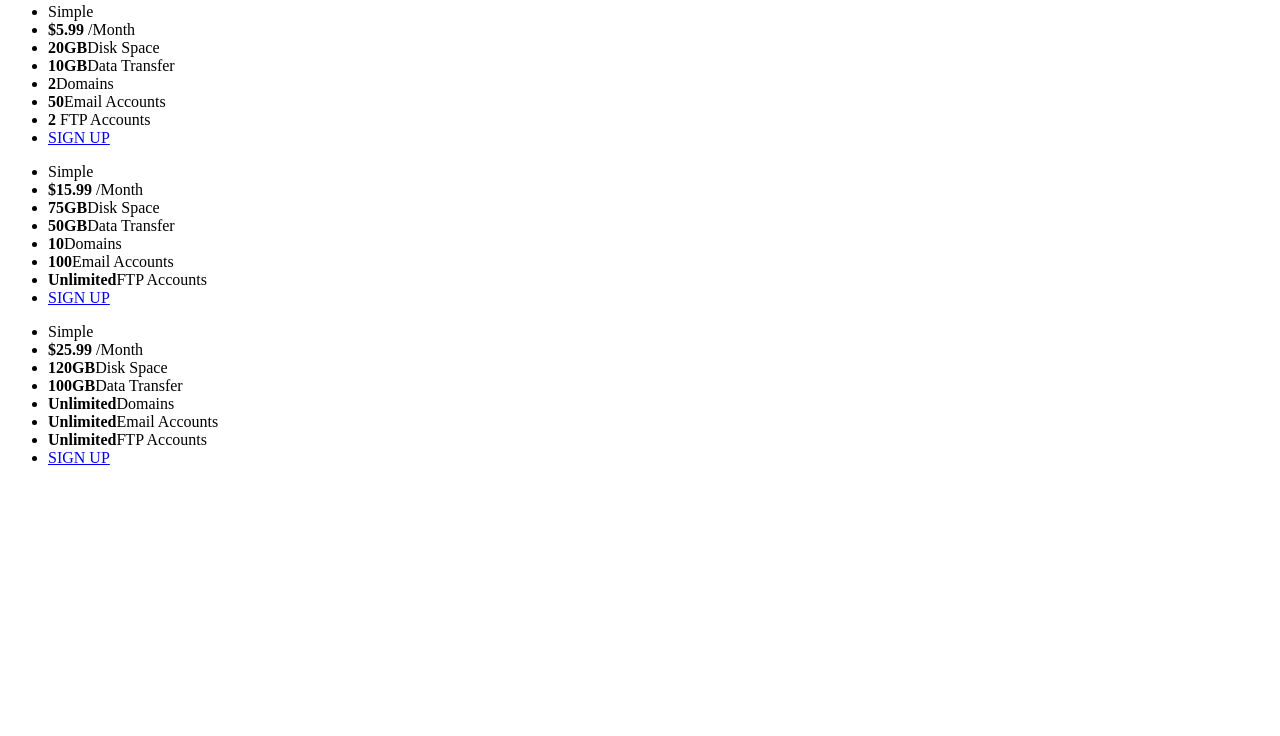
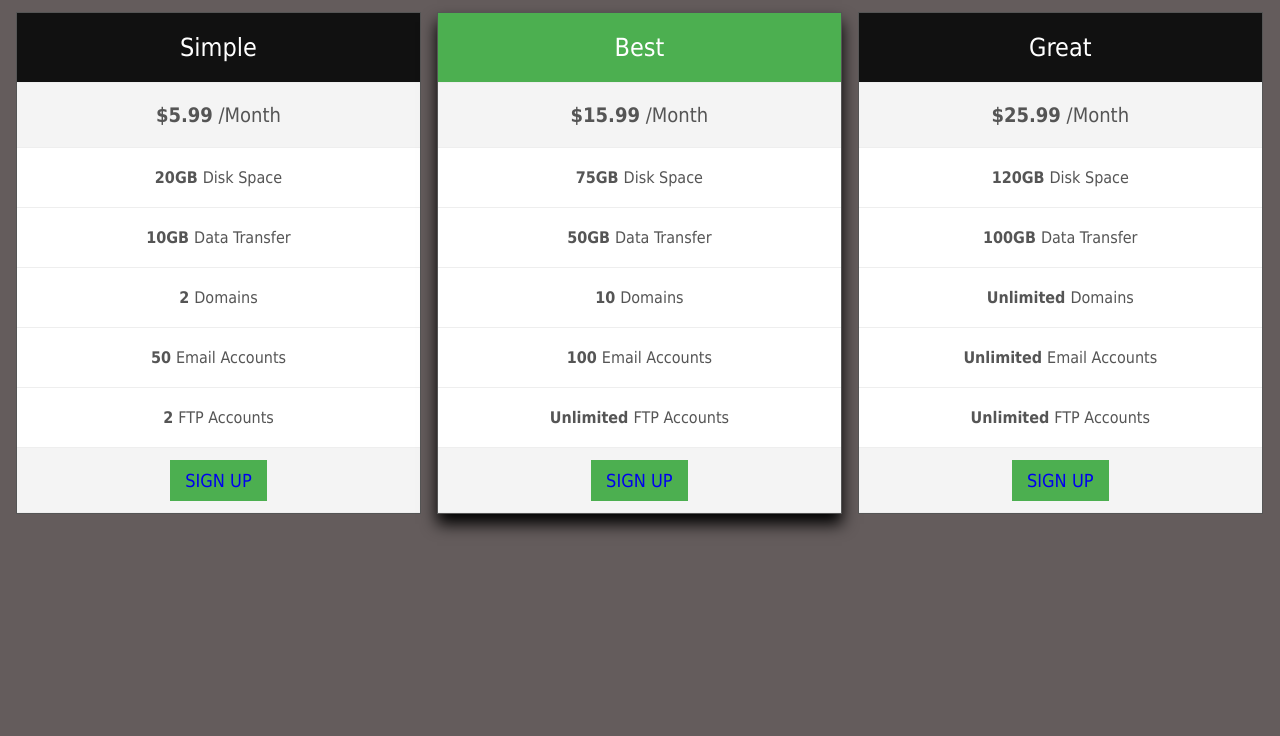
Before and after one commit to Dea-Snowdenden/site101, a plain HTML site: page Pricingtables/index.html in a window 1280 px wide. Shown: the part 64-800 px from the top of the page. Drawn offline with Linux system fonts and the light colour scheme.

Commit message:
deployed

```diff
--- a/Pricingtables/css/style.css
+++ b/Pricingtables/css/style.css
@@ -0,0 +1,70 @@
+body{
+    font-family: "Tahoma", sans-serif;
+    background: rgb(100, 92, 92);
+    color: #fff;
+}
+
+.col{
+    float: left;
+    width: 33.3%;
+    padding: 8px;
+    box-sizing: border-box;
+}
+
+.price-box{
+    background: #fff;
+    color: #555;
+    list-style-type: none;
+    border: 1px solid #555;
+    margin: 0;
+    padding: 0;
+    transition: 5s;
+}
+
+.price-box:hover, .price-box.best{
+    box-shadow: 0 10px 15px 0 #000;
+}
+
+.price-box .header{
+    background-color:#111;
+    color:#fff;
+    font-size: 25px;
+}
+
+.price-box .header.header-green{
+    background-color: #4caf50;
+}
+.price-box li{
+    padding: 20px;
+    border-bottom: 1px solid #eee;
+    text-align: center;
+}
+
+.price-box .emph{
+    background-color: #f4f4f4;
+    font-size: 20px;
+}
+
+.button{
+    background-color:#4CAf50;
+    border: none;
+    padding: 10px 15px;
+    text-align: center;
+    text-decoration: none;
+    font-size: 18px;
+}
+
+.button:hover{
+    color: rgb(109, 8, 26);
+    background: blue;
+}
+
+h2{
+    text-align: center;
+}
+
+@media(max-width:700px){
+    .col{
+        width:100%;
+    }
+}
--- a/Pricingtables/index.html
+++ b/Pricingtables/index.html
@@ -13,10 +13,10 @@
         <ul class="price-box">
             <li class="header">Simple</li>
             <li class="emph"><strong>$5.99</strong> /Month</li>
-            <li><strong>20GB</strong>Disk Space</li>
-            <li><strong>10GB</strong>Data Transfer</li>
-            <li><strong>2</strong>Domains</li>
-            <li><strong>50</strong>Email Accounts</li>
+            <li><strong>20GB </strong>Disk Space</li>
+            <li><strong>10GB </strong>Data Transfer</li>
+            <li><strong>2 </strong>Domains</li>
+            <li><strong>50 </strong>Email Accounts</li>
             <li><strong>2 </strong>FTP Accounts</li>
             <li class="emph"><a href="#" class="button">SIGN UP</a></li>
         </ul>
@@ -24,26 +24,26 @@
 
     <div class="col">
         <ul class="price-box best">
-            <li class="header header-green">Simple</li>
+            <li class="header header-green">Best</li>
             <li class="emph"><strong>$15.99</strong> /Month</li>
-            <li><strong>75GB</strong>Disk Space</li>
-            <li><strong>50GB</strong>Data Transfer</li>
-            <li><strong>10</strong>Domains</li>
-            <li><strong>100</strong>Email Accounts</li>
-            <li><strong>Unlimited</strong>FTP Accounts</li>
+            <li><strong>75GB </strong>Disk Space</li>
+            <li><strong>50GB </strong>Data Transfer</li>
+            <li><strong>10 </strong>Domains</li>
+            <li><strong>100 </strong>Email Accounts</li>
+            <li><strong>Unlimited </strong>FTP Accounts</li>
             <li class="emph"><a href="#" class="button">SIGN UP</a></li>
         </ul>
     </div>
 
     <div class="col">
         <ul class="price-box">
-            <li class="header">Simple</li>
+            <li class="header">Great</li>
             <li class="emph"><strong>$25.99</strong> /Month</li>
-            <li><strong>120GB</strong>Disk Space</li>
-            <li><strong>100GB</strong>Data Transfer</li>
-            <li><strong>Unlimited</strong>Domains</li>
-            <li><strong>Unlimited</strong>Email Accounts</li>
-            <li><strong>Unlimited</strong>FTP Accounts</li>
+            <li><strong>120GB </strong>Disk Space</li>
+            <li><strong>100GB </strong>Data Transfer</li>
+            <li><strong>Unlimited </strong>Domains</li>
+            <li><strong>Unlimited </strong>Email Accounts</li>
+            <li><strong>Unlimited </strong>FTP Accounts</li>
             <li class="emph"><a href="#" class="button">SIGN UP</a></li>
         </ul>
     </div>
```
Also changed, not shown: Pricingtables/images/final.png (added), Pricingtables/images/second.png (added), 1 other file.
